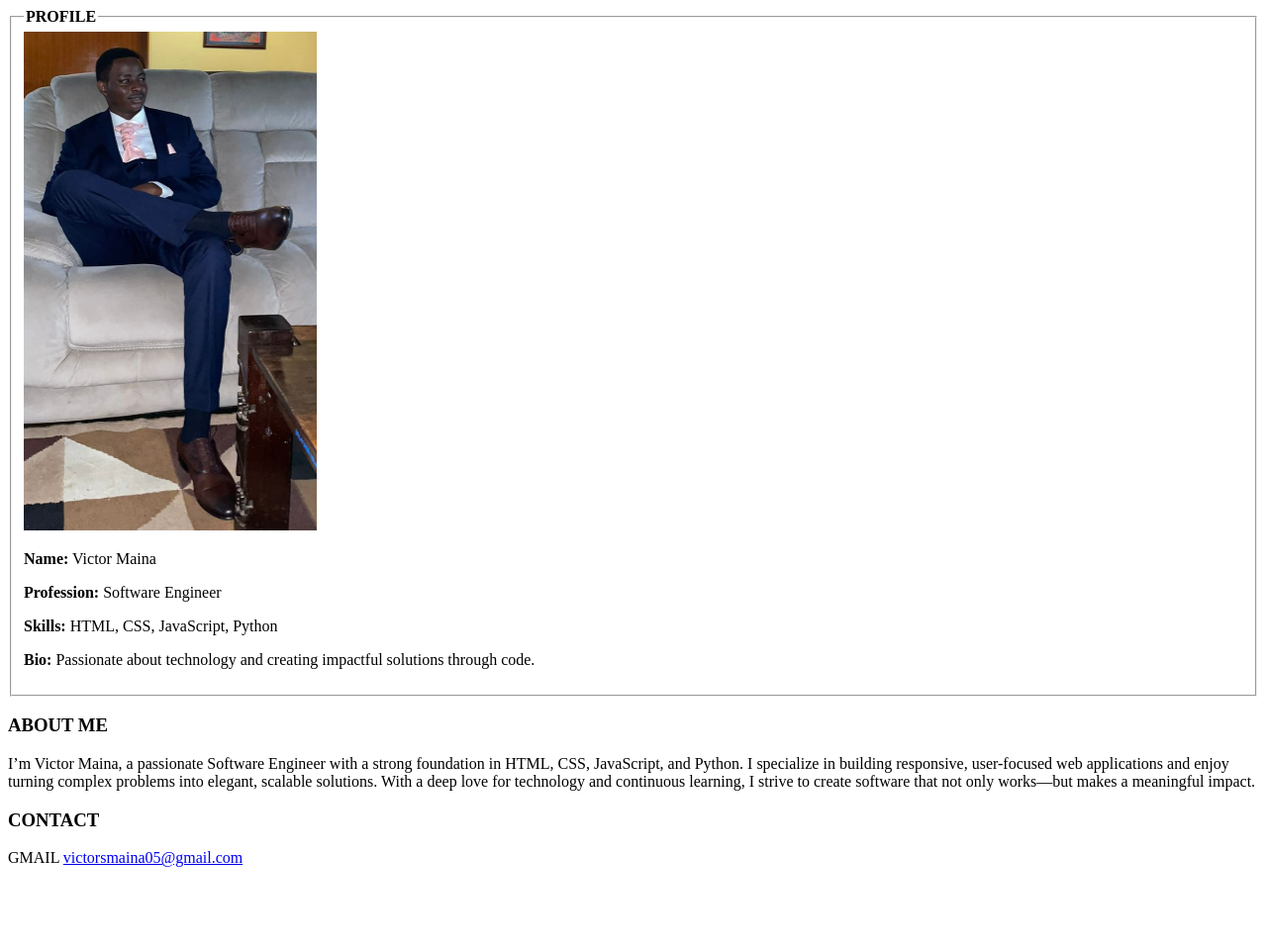
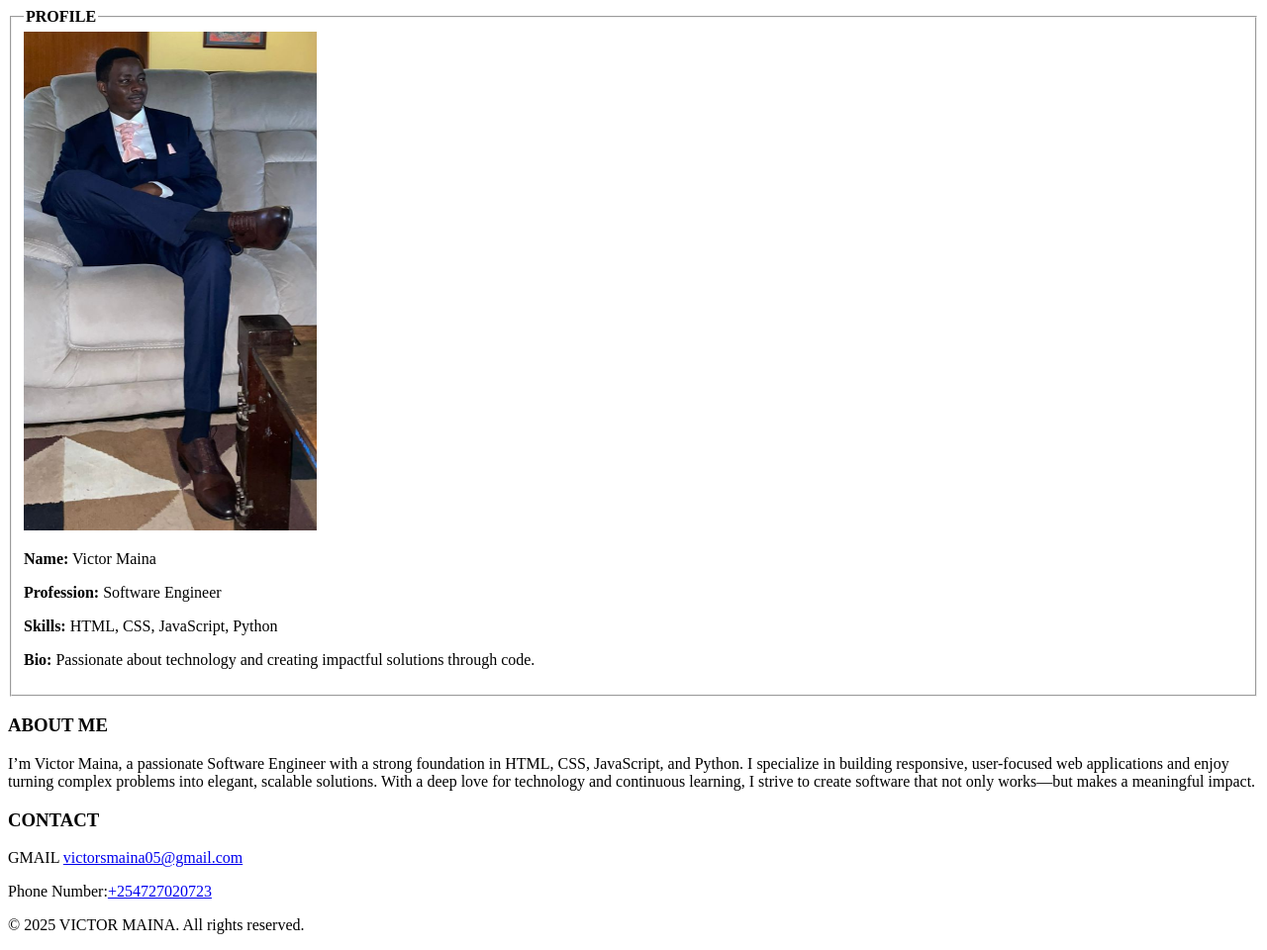
Before and after one commit to VMaina2003/victors-portfolio, a plain HTML site: page index.html in a window 1280 px wide. Shown: the whole page at 99% size. Before the commit the page ends 892 px from the top, so only its background shows below. Drawn offline with Linux system fonts and the light colour scheme.

Commit message:
eleventh commit

```diff
--- a/index.html
+++ b/index.html
@@ -5,7 +5,6 @@
     <meta name="viewport" content="width=device-width, initial-scale=1.0">
     <title>VICTOR MAINA</title>
 <body>
-<div>
  <fieldset>
         <legend><b>PROFILE</b></legend>
         <div class="profile-container">
@@ -18,6 +17,7 @@
             </div>
         </div>
     </fieldset>
+    <div>
 
     </div>
     <h3>ABOUT ME</h3>
@@ -26,6 +26,11 @@
     <footer>
         <h3>CONTACT</h3>
         <p>GMAIL <a href="mailto:victorsmaina05@gmail.com">victorsmaina05@gmail.com</a>
+        <p>Phone Number:<a href="tel:+254727020723">+254727020723</a>
+         <p>&copy; 2025 VICTOR MAINA. All rights reserved.</p>
+
+
+    </footer>
 
 </body>
 </html>
```
